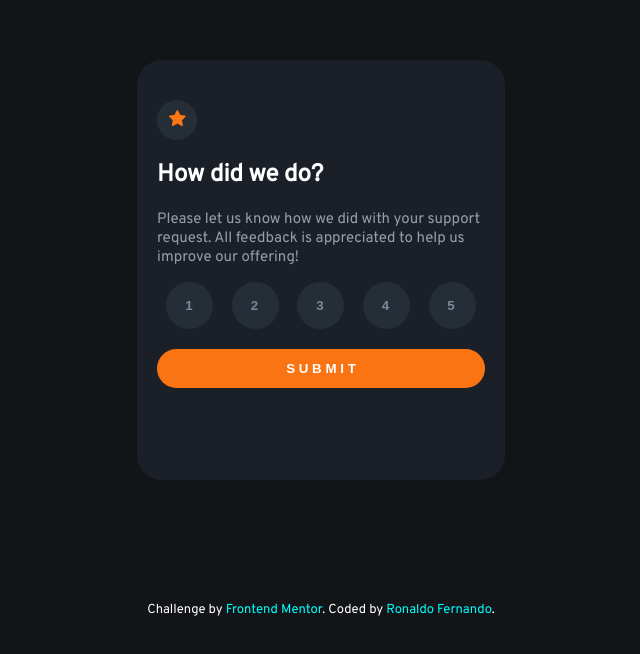
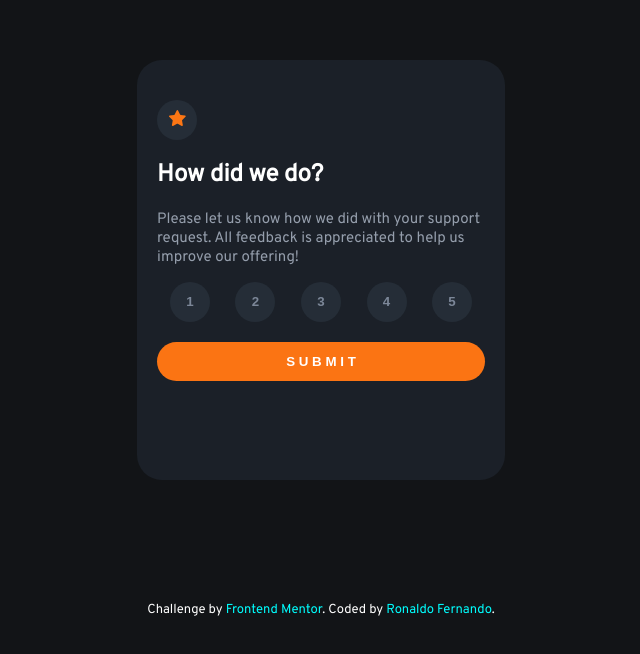
Before and after one commit to ronaldof16/Componente, a plain HTML site: page index.html in a window 1280 px wide. Shown: the part 118-772 px from the top of the page, without its empty margins (319-959 px from the left). Drawn offline with Linux system fonts and the light colour scheme.

Commit message:
Troca dos inputs por botões

```diff
--- a/assets/script.js
+++ b/assets/script.js
@@ -1,15 +1,10 @@
 let telaFinal = document.querySelector('.agradecimento');
 let submit = document.querySelector('.enviar');
 let telaInicial = document.querySelector('.principal');
-let nota = document.querySelectorAll('.nota');
+let nota = document.querySelectorAll('.btn-nota');
 const notaSelecionada = document.querySelector('#nota');
 
 submit.disabled = true;
-
-submit.addEventListener('click', function() {
-    telaInicial.style.display = 'none';
-    telaFinal.style.display = 'block';
-});
 
 nota.forEach((notaClicada) => {
     notaClicada.addEventListener('click', () => {
@@ -17,3 +12,8 @@ nota.forEach((notaClicada) => {
         submit.disabled = false;
     });
 });
+
+submit.addEventListener('click', function() {
+    telaInicial.style.display = 'none';
+    telaFinal.style.display = 'block';
+});
--- a/assets/style.css
+++ b/assets/style.css
@@ -47,25 +47,22 @@ p {
     justify-content: space-around;
 }
 
-.nota {
-    width: 30px;
-    height: 45px;
+.btn-nota {
     border-radius: 50%;
-    text-align: center;
-    padding-left: 15px;
-    font-weight: bold;
+    width: 40px;
+    height: 40px;
     background: hsl(213, 19%, 18%);
     color: hsl(216, 12%, 54%);
     border: none;
+    font-weight: bold;
 }
 
-.nota:hover {
+.btn-nota:hover {
     background: hsl(256, 48%, 42%);
     cursor: auto;
 }
 
-.nota:focus {
-    background: hsl(256, 48%, 42%);
+.btn-nota:focus {
     outline: none;
     transform: scale(1.1)
 }
--- a/index.html
+++ b/index.html
@@ -16,16 +16,16 @@
         <p>Please let us know how we did with your support request. All
         feedback is appreciated to help us improve our offering!</p>
       </div>
-      <form class="inputsNotas">
-        <input type="number" value="1" readonly class="nota" >
-        <input type="number" value="2" readonly class="nota">
-        <input type="number" value="3" readonly class="nota">
-        <input type="number" value="4" readonly class="nota">
-        <input type="number" value="5" readonly class="nota">
-      </form>
-      <form class="confirmar">
-        <input type="submit" value="S u b m i t" class="enviar">
-      </form>
+      <div class="inputsNotas">
+        <button class="btn-nota" value="1">1</button>
+        <button class="btn-nota" value="2">2</button>
+        <button class="btn-nota" value="3">3</button>
+        <button class="btn-nota" value="4">4</button>
+        <button class="btn-nota" value="5">5</button>
+      </div>
+      <div class="confirmar">
+        <button class="enviar">s u b m i t</button>
+      </div>
     </section>
 
     <section class="agradecimento">
```
